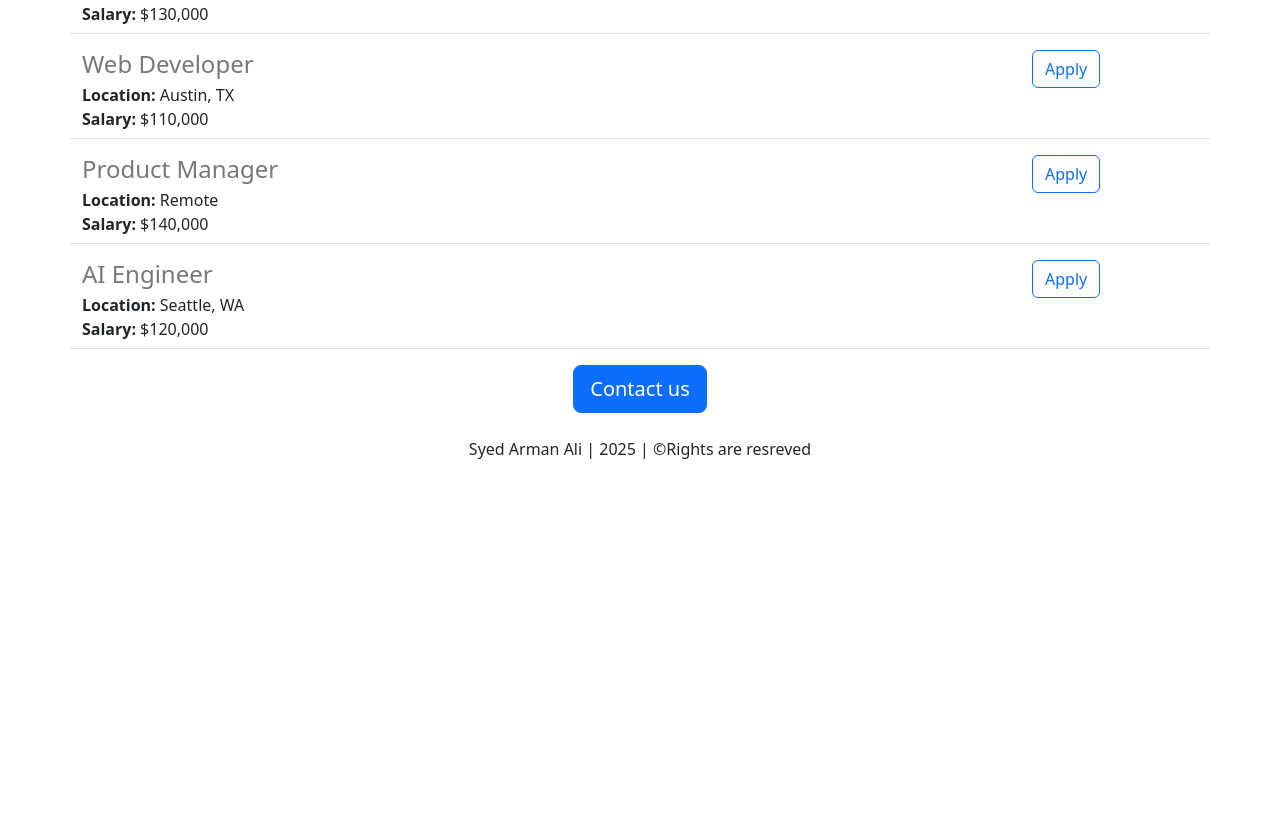
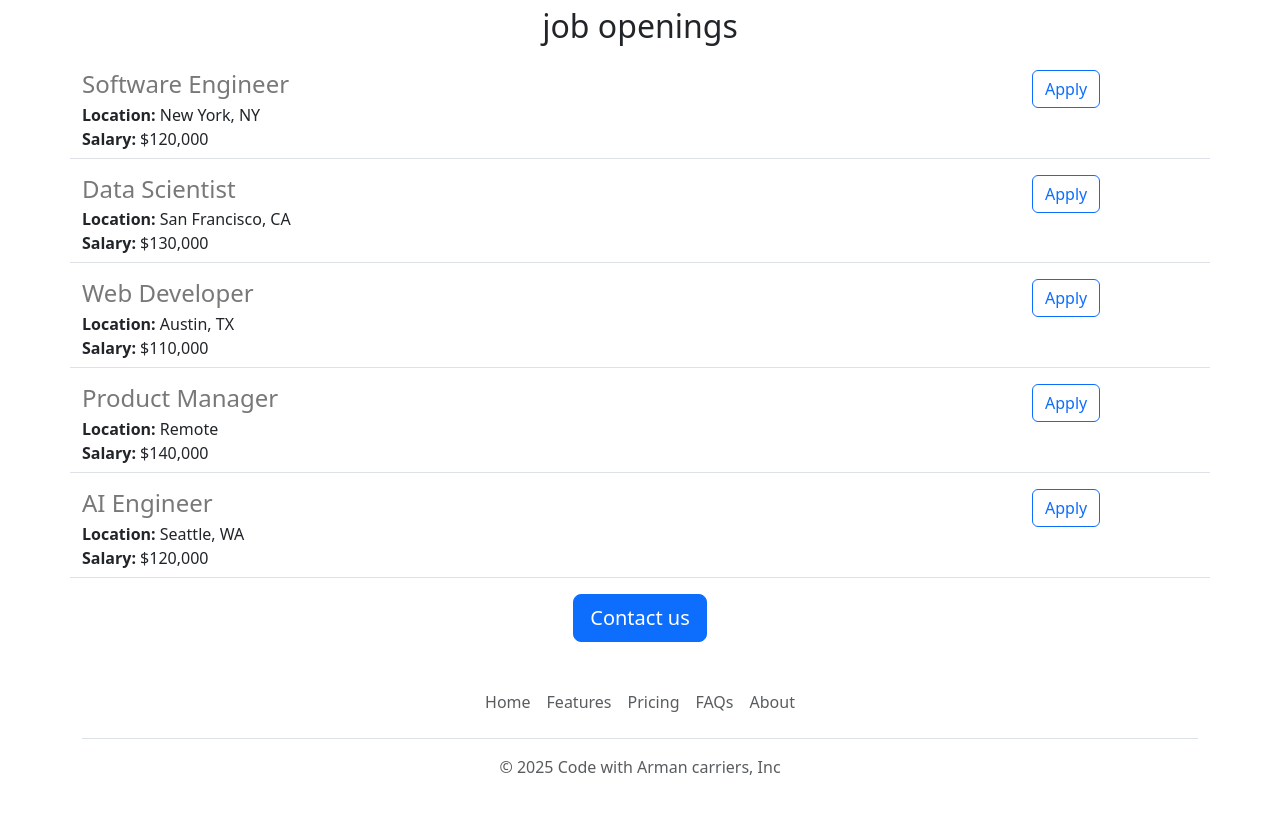
Before and after one commit to SyedArmanAli2003/webdev-carrier, a Flask app: page / in a window 1280 px wide. Shown: the part 832-1667 px from the top of the page. Before the commit the page ends 1291 px from the top, so only its background shows below. Run offline with Flask 3, Linux system fonts and the light colour scheme.

Commit message:
changes in navbar and footer

```diff
--- /dev/null
+++ b/templates/footer.html
@@ -0,0 +1,24 @@
+<div class="container">
+        <footer class="py-3 my-4">
+            <ul class="nav justify-content-center border-bottom pb-3 mb-3">
+                <li class="nav-item">
+                    <a href="#" class="nav-link px-2 text-body-secondary">Home</a>
+                </li>
+                <li class="nav-item">
+                    <a href="#" class="nav-link px-2 text-body-secondary">Features</a>
+                </li>
+                <li class="nav-item">
+                    <a href="#" class="nav-link px-2 text-body-secondary">Pricing</a>
+                </li>
+                <li class="nav-item">
+                    <a href="#" class="nav-link px-2 text-body-secondary">FAQs</a>
+                </li>
+                <li class="nav-item">
+                    <a href="#" class="nav-link px-2 text-body-secondary">About</a>
+                </li>
+            </ul>
+            <p class="text-center text-body-secondary">&copy; 2025 {{company_name}} carriers, Inc</p>
+        </footer>
+    </div>
+
+    <div class="b-example-divider"></div>
--- a/templates/home.html
+++ b/templates/home.html
@@ -10,6 +10,7 @@
             height: 360px;
             width:100%;
             object-fit: cover;
+            margin-bottom: 16px;
         }
 
     </style>
@@ -17,16 +18,21 @@
 
 </head>
 <body>
+    {% include 'nav.html' %}
+    <img  class="img-fluid" id="banner" src="https://images.unsplash.com/photo-1542831371-29b0f74f9713?w=900&auto=format&fit=crop&q=60&ixlib=rb-4.1.0&ixid=M3wxMjA3fDB8MHxzZWFyY2h8N3x8Y29kaW5nfGVufDB8fDB8fHww" height=240px , width= 240px >
+    <h2 class="text-center  mt-2 mb-4">About company</h2>
     <div class = "container">
 
         <nav><a href="about.html"></a></nav>
-        hello there, you will learn about web dev using python and it's frameworks
+        <!-- <h1 class="text-center mt-2 mb-4" class="fw-bolder">{{company_name}} carriers </h1> -->
 
-        <h1 class="text-center mt-2 mb-4" class="fw-bolder">{{company_name}} carriers </h1>
+    <div class="row" style="margin-bottom: 17px;">
+        <div class="col-md-6"><p class="lead">Lorem ipsum dolor, sit amet consectetur adipisicing elit. Expedita dicta perspiciatis iusto voluptate rerum suscipit animi nisi, nesciunt ab sit, quaerat libero repellendus pariatur. Obcaecati nam iure earum aperiam, illum possimus eligendi.</p></div>
 
-        <img  class="img-fluid" id="banner" src="https://images.unsplash.com/photo-1542831371-29b0f74f9713?w=900&auto=format&fit=crop&q=60&ixlib=rb-4.1.0&ixid=M3wxMjA3fDB8MHxzZWFyY2h8N3x8Y29kaW5nfGVufDB8fDB8fHww" height=240px , width= 240px >
-        <h2 class="text-center  mt-2 mb-4">About company</h2>
-        <p class="lead">Lorem ipsum dolor, sit amet consectetur adipisicing elit. Expedita dicta perspiciatis iusto voluptate rerum suscipit animi nisi, nesciunt ab sit, quaerat libero repellendus pariatur. Obcaecati nam iure earum aperiam, illum possimus eligendi.</p>
+        <div class="d-none d-md-block col-6"><img src="https://images.unsplash.com/photo-1572021335469-31706a17aaef?q=80&w=2070&auto=format&fit=crop&ixlib=rb-4.1.0&ixid=M3wxMjA3fDB8MHxwaG90by1wYWdlfHx8fGVufDB8fHx8fA%3D%3D" style="height: 320px;border-radius: 5px;"></div>
+
+
+    </div>
         <h2 class="text-center mt-2 mb-4">
             job openings
         </h2>
@@ -40,9 +46,10 @@
 
         <div style="text-align: center;">
 
-            <button class="btn btn-primary btn-lg">Contact us</button>
-            <footer class="text-center mt-4">Syed Arman Ali | 2025 | &copy;Rights are resreved</footer>
+            <a href="mailto:technicalarman.2003@gmail.com?subject=Query%20related%20to%20compant&body=%3Cjot%20down%20your%20thoughts%20here%3E" class="btn btn-primary btn-lg">Contact us</a>
+            <!-- <footer class="text-center mt-4">Syed Arman Ali | 2025 | &copy;Rights are resreved</footer> -->
         </div>
     </div>
+    {% include "footer.html" %}
 </body>
 </html>
--- a/templates/jobitem.html
+++ b/templates/jobitem.html
@@ -9,7 +9,7 @@
     </div>
     <div class="col-2">
 
-        <button type="button" class="btn btn-outline-primary">Apply</button>
+        <a href="mailto:technicalarman.2003@gmail.com?subject=Application%20for%20{{job['title']}}&body=My%20name%20%3A%20%3Cyour%20name%3E%0D%0A%0D%0AMy%20resume%20%3A%20%3Cyour%20resume%20here%3E%0D%0A%0D%0AMy%20linkedin%20id%20%3A%20%3Clinkedin%20id%20here%3E" class="btn btn-outline-primary">Apply</a>
 
     </div>
 
--- /dev/null
+++ b/templates/nav.html
@@ -0,0 +1,54 @@
+   <!-- <nav class="navbar navbar-expand-lg navbar-dark bg-dark" aria-label="Fifth navbar example">
+            <div class="container-fluid">
+                <a class="navbar-brand" href="#">Expand at lg</a>
+                <button class="navbar-toggler"
+                        type="button"
+                        data-bs-toggle="collapse"
+                        data-bs-target="#navbarsExample05"
+                        aria-controls="navbarsExample05"
+                        aria-expanded="false"
+                        aria-label="Toggle navigation">
+                    <span class="navbar-toggler-icon"></span>
+                </button>
+                <div class="collapse navbar-collapse" id="navbarsExample05">
+                    <ul class="navbar-nav me-auto mb-2 mb-lg-0">
+                        <li class="nav-item">
+                            <a class="nav-link active" aria-current="page" href="#">Home</a>
+                        </li>
+                        <li class="nav-item">
+                            <a class="nav-link" href="#">Link</a>
+                        </li>
+                        <li class="nav-item">
+                            <a class="nav-link disabled" aria-disabled="true">Disabled</a>
+                        </li>
+                        <li class="nav-item dropdown">
+                            <a class="nav-link dropdown-toggle"
+                               href="#"
+                               data-bs-toggle="dropdown"
+                               aria-expanded="false">Dropdown</a>
+                            <ul class="dropdown-menu">
+                                <li><a class="dropdown-item" href="#">Action</a></li>
+                                <li><a class="dropdown-item" href="#">Another action</a></li>
+                                <li><a class="dropdown-item" href="#">Something else here</a></li>
+                            </ul>
+                        </li>
+                    </ul>
+                    <form role="search">
+                        <input class="form-control"
+                               type="search"
+                               placeholder="Search"
+                               aria-label="Search">
+                    </form>
+                </div>
+            </div>
+        </nav> -->
+
+<nav class="navbar shadow-sm fixed-top bg-body-tertiary">
+<div class="container-fluid">
+<a class="navbar-brand" href="#">
+    <img src="/static/logo.svg" alt="Logo" width="30" height="24" class="d-inline-block align-text-top">
+    Code with Arman
+</a>
+</div>
+</nav>
+<div style="height: 56px;"></div>
```
Also changed, not shown: static/logo.svg (added).
